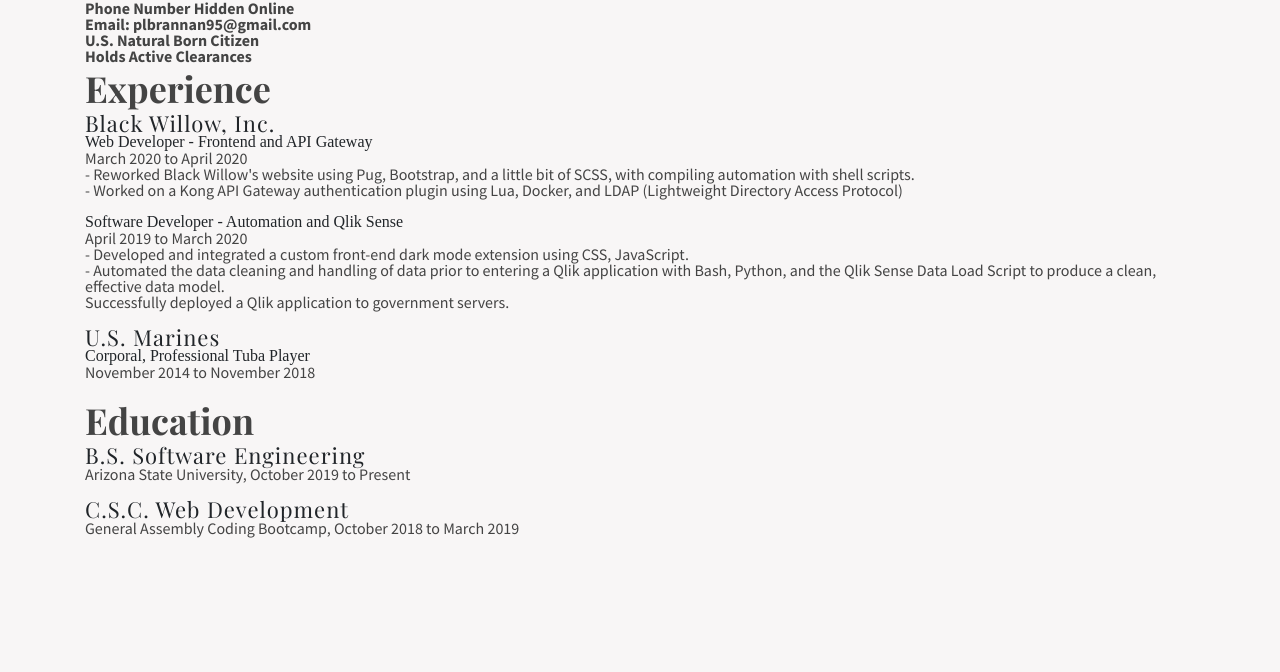
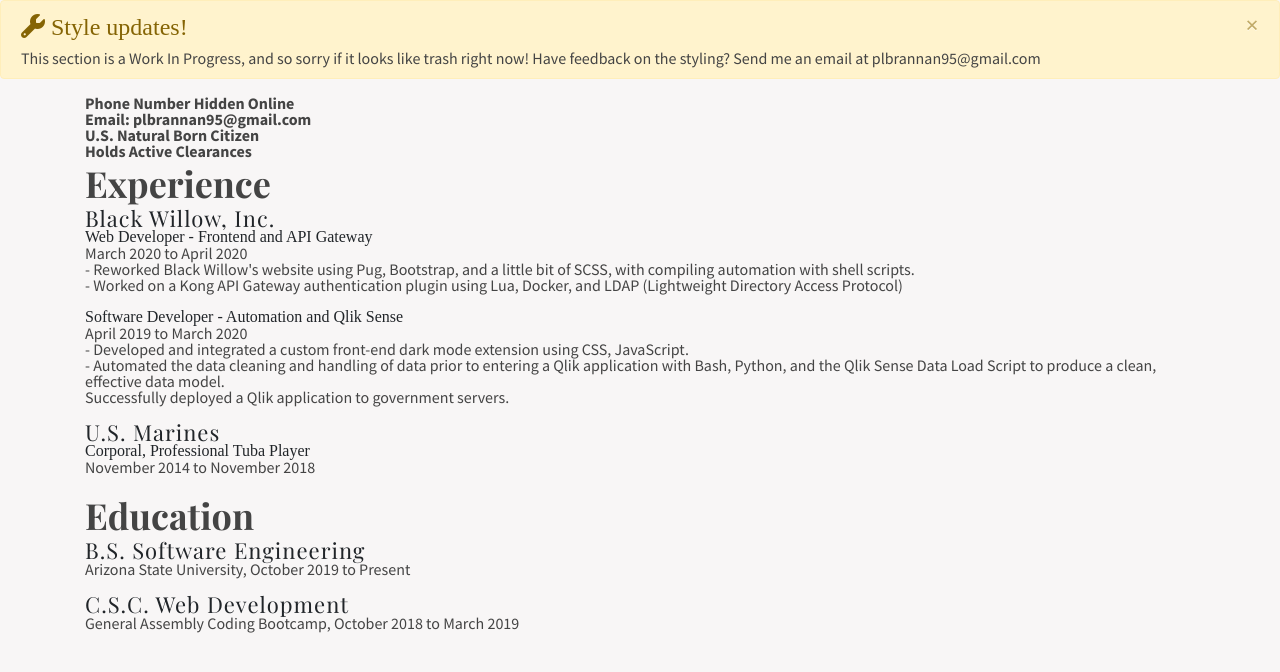
Before and after one commit to bananabrann/bananabrann.com, a React (Create React App) app: page /resume in a window 1280 px wide. Shown: the top 672 px of the page. Built offline with nearby package versions, Linux system fonts and the light colour scheme; a web font is replaced by a local one.

Commit message:
Add style update warning to resume

```diff
--- a/src/Components/Resume/Resume.js
+++ b/src/Components/Resume/Resume.js
@@ -1,5 +1,6 @@
 import React from "react";
 import Header from "../Header/Header";
+import Alert from "react-bootstrap/Alert";
 import Container from "react-bootstrap/Container";
 import Col from "react-bootstrap/Col";
 import Row from "react-bootstrap/Row";
@@ -9,9 +10,38 @@
 const HOME_PATH = "/";
 
 class Resume extends React.Component {
+    constructor() {
+        super();
+        this.state = {
+            displayAlert: true
+        }
+    }
+
     render() {
+        let alert;
+
+        if (this.state.displayAlert) {
+            alert = (
+                <Alert
+                    variant="warning"
+                    onClose={() => this.setState({ displayAlert: false })}
+                    dismissible
+                >
+                    <Alert.Heading>
+                        <i class="fas fa-wrench"></i> Style updates!
+                    </Alert.Heading>
+                    <p>
+                        This section is a Work In Progress, and so sorry
+                        if it looks like trash right now! Have feedback
+                        on the styling? Send me an email at plbrannan95@gmail.com
+                    </p>
+                </Alert>
+            );
+        }
+
         return (
             <div className="Resume">
+                {alert}
                 <Container>
                     <Row>
                         <Col>
```
